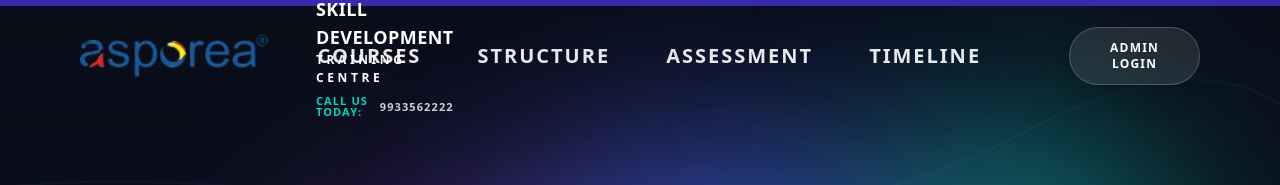
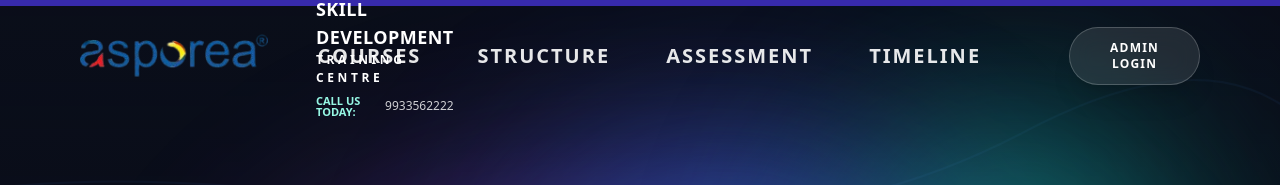
Before and after one commit to anil6200/Asporea-SkillTrack-Admin-Panel, a React (Vite) app in the folder Frontend/: page / in a window 1280 px wide. Shown: the top 185 px of the page. Built offline with nearby package versions, Linux system fonts and the light colour scheme.

Commit message:
Landing Page fix

```diff
--- a/Frontend/src/pages/LandingPage.jsx
+++ b/Frontend/src/pages/LandingPage.jsx
@@ -370,9 +370,9 @@ const LandingPage = () => {
      text-[11px] font-black uppercase tracking-widest
      text-white/80 leading-none h-full">
 
-              <div className="flex items-center gap-2">
-                <span className="text-teal-400">Call us today:</span>
-                <a href="tel:9933562222" className="hover:text-white transition">
+              <div className="flex items-center gap-2 tracking-normal">
+                <span className="text-teal-200">Call us today:</span>
+                <a href="tel:9933562222" className="hover:text-white transition tracking-normal font-light text-[12px]">
                   9933562222
                 </a>
               </div>
```
